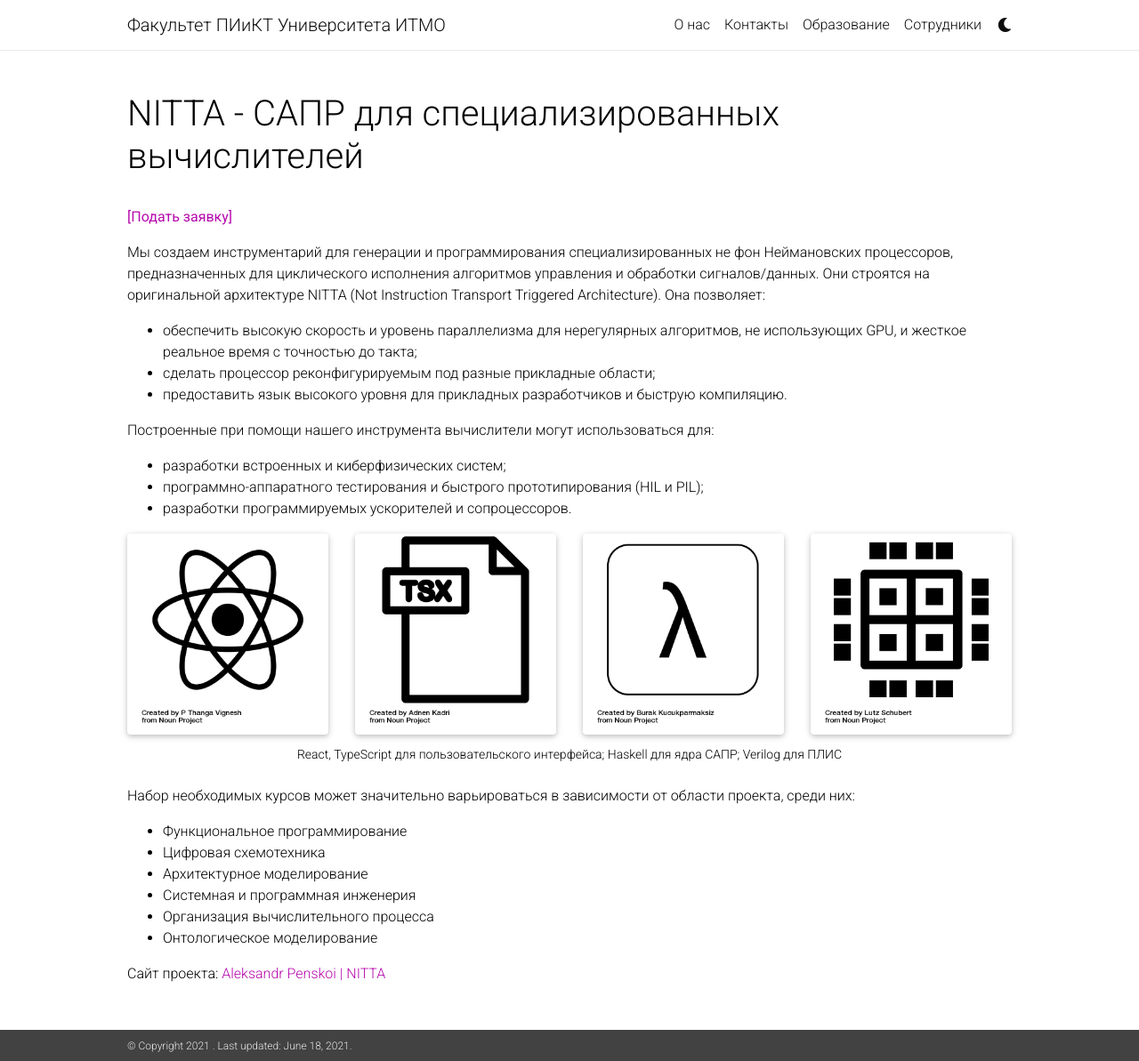
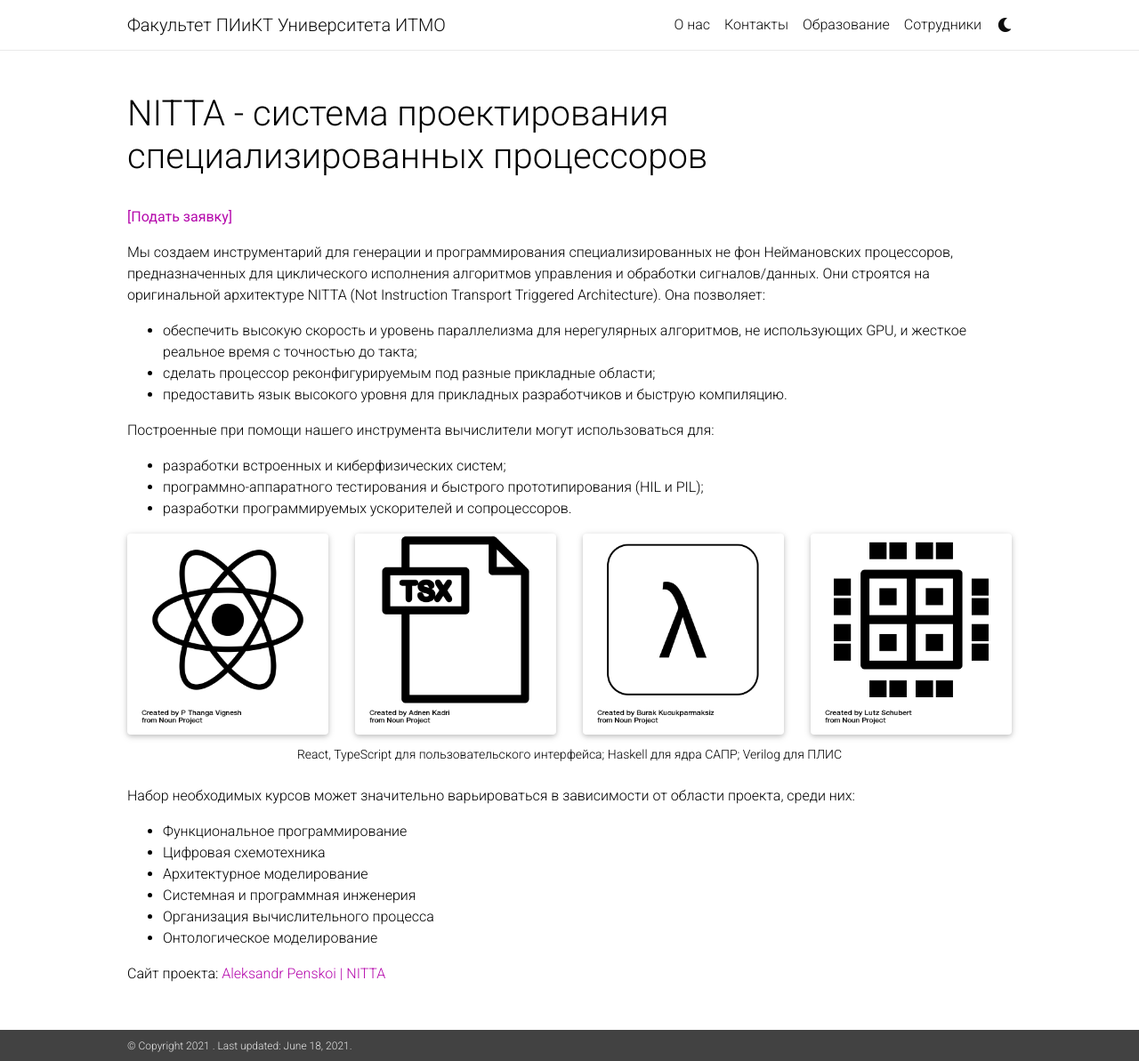
Before and after one commit to itmo-cse/itmo-cse.github.io, a Jekyll site: the page built from _master_projects/2021/nitta.md, in a window 1280 px wide and 1193 px high. Shown: the whole window at 89% size. Built offline with Jekyll 4.4.1, drawn with Linux system fonts in a browser that asks for light colours; nearby versions of some CDN libraries; a style sheet for code colours, icons or effects is not loaded.

Commit message:
fix project name

```diff
--- a/_master_projects/2021/nitta.md
+++ b/_master_projects/2021/nitta.md
@@ -1,6 +1,6 @@
 ---
 layout: master-project
-title: NITTA - САПР для специализированных вычислителей
+title: NITTA - система проектирования специализированных процессоров
 director: Пенской Александр Владимирович
 year: 2021
 img: /assets/img/nitta/nitta-logo-horizon.jpg
```
